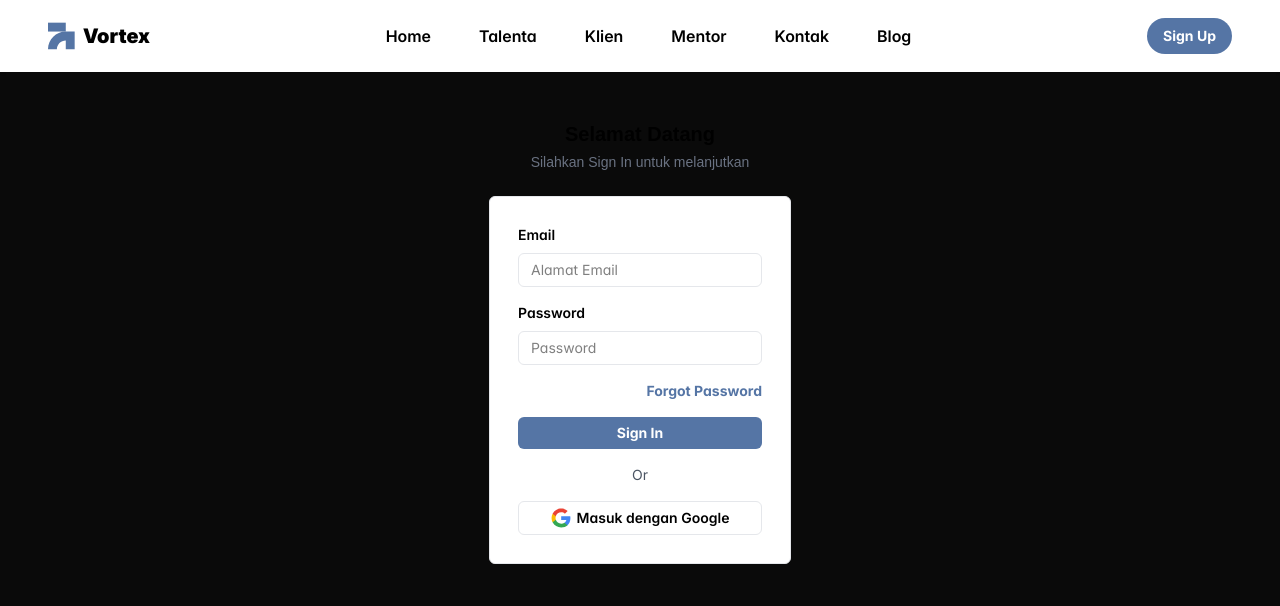
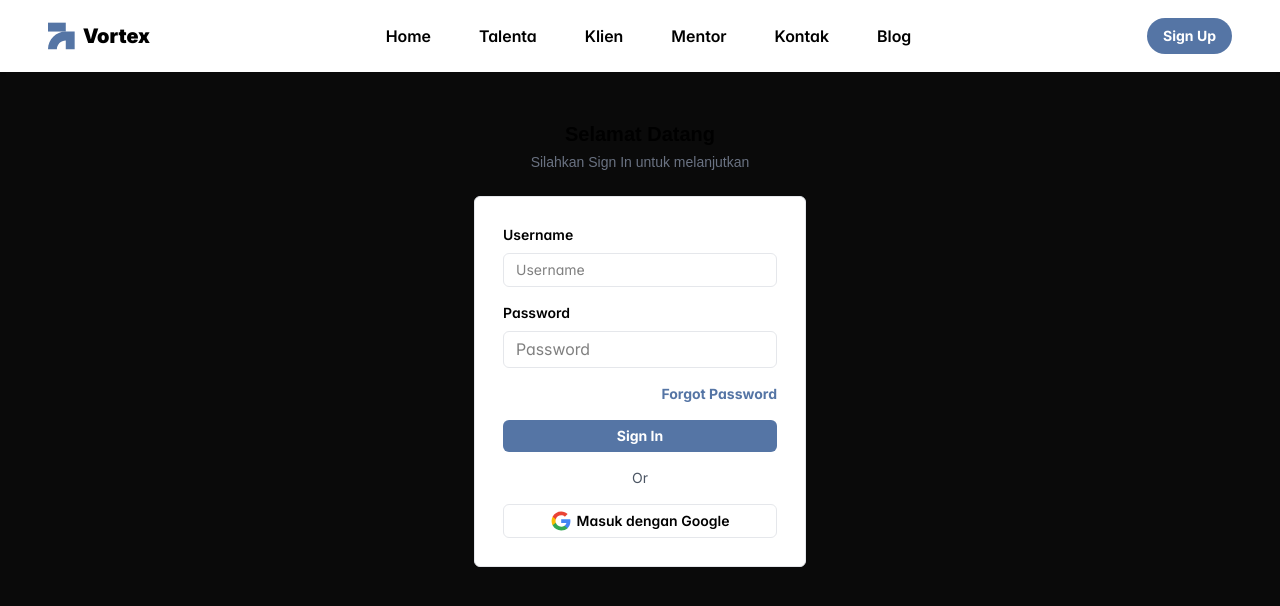
Before and after one commit to aprizalabyan/vortex, a Next.js app: page /login in a window 1280 px wide. Shown: the top 606 px of the page. Built offline with nearby package versions, Linux system fonts and the light colour scheme.

Commit message:
feat: implement auth services

```diff
--- a/src/app/(public)/login/page.tsx
+++ b/src/app/(public)/login/page.tsx
@@ -1,12 +1,37 @@
 "use client"
 
-import React from 'react'
+import React, { useState } from 'react'
+import { useRouter } from 'next/navigation'
+import { authService } from '@/services/auth.service'
 import { Card } from 'primereact/card'
 import ComponentInputText from '@/components/base/form/InputText'
 import { Button } from 'primereact/button'
 import GoogleIcon from '@/assets/icons/google.svg'
 
 const LoginPage = () => {
+  const router = useRouter()
+  const [credentials, setCredentials] = useState({
+    username: '',
+    password: ''
+  })
+  const [loading, setLoading] = useState(false)
+  const [error, setError] = useState('')
+
+  const handleLogin = async (e: React.FormEvent) => {
+    e.preventDefault()
+    setLoading(true)
+    setError('')
+
+    try {
+      await authService.login(credentials)
+      router.push('/dashboard')
+    } catch (err) {
+      setError('Invalid credentials')
+    } finally {
+      setLoading(false)
+    }
+  }
+
   return (
     <div className='flex flex-col items-center gap-6 mt-12'>
       <div className="flex items-center flex-col gap-1">
@@ -14,19 +39,38 @@ const LoginPage = () => {
         <span className='text-sm text-gray-500'>Silahkan Sign In untuk melanjutkan</span>
       </div>
       <Card className='p-7 shadow-none border border-gray-200 w-[360]'>
-        <div className='flex flex-col gap-4'>
-          <ComponentInputText label='Email' placeholder='Alamat Email' />
-          <ComponentInputText label='Password' placeholder='Password' />
+        <form onSubmit={handleLogin} className='flex flex-col gap-4'>
+          {error && <div className="text-red-500 text-sm text-center">{error}</div>}
+          <ComponentInputText
+            label='Username'
+            placeholder='Username'
+            value={credentials.username}
+            onChange={(e) => setCredentials(prev => ({ ...prev, username: e.target.value }))}
+          />
+          <ComponentInputText
+            label='Password'
+            placeholder='Password'
+            type="password"
+            value={credentials.password}
+            onChange={(e) => setCredentials(prev => ({ ...prev, password: e.target.value }))}
+          />
           <div className="flex justify-end">
             <Button className='text-[#5575A5]' label='Forgot Password' link pt={{ label: { className: 'text-sm' } }} />
           </div>
-          <Button className='bg-[#5575A5] text-white py-1.5 rounded-md' label='Sign In' pt={{ label: { className: 'text-sm' } }} />
+          <Button
+            type="submit"
+            className='bg-[#5575A5] text-white py-1.5 rounded-md'
+            label='Sign In'
+            loading={loading}
+            pt={{ label: { className: 'text-sm' } }}
+          />
           <span className='text-center text-sm'>Or</span>
           <Button className='flex justify-center py-1.5 rounded-md border border-gray-200'>
             <GoogleIcon className="w-5 h-5 fill-current mr-1.5" />
             <span className='text-sm text-black font-semibold'>Masuk dengan Google</span>
           </Button>
-        </div>
+
+        </form>
       </Card>
     </div>
   )
--- /dev/null
+++ b/src/app/api/login/route.ts
@@ -0,0 +1,37 @@
+import { NextResponse } from "next/server";
+import { cookies } from "next/headers";
+
+export async function POST(req: Request) {
+  const { username, password, expiresInMins = 60 } = await req.json();
+
+  const res = await fetch("https://dummyjson.com/user/login", {
+    method: "POST",
+    headers: { "Content-Type": "application/json" },
+    body: JSON.stringify({ username, password, expiresInMins }),
+  });
+
+  if (!res.ok) {
+    const error = await res.json().catch(() => ({}));
+    return NextResponse.json(
+      { message: "Login gagal", error },
+      { status: res.status }
+    );
+  }
+
+  const data = await res.json();
+  const { accessToken, ...user } = data;
+
+  const cookieStore = await cookies();
+  const isProd = process.env.NODE_ENV === "production";
+  const expires = new Date(Date.now() + expiresInMins * 60 * 1000);
+
+  cookieStore.set("accessToken", accessToken, {
+    httpOnly: true,
+    secure: isProd,
+    sameSite: "lax",
+    path: "/",
+    expires,
+  });
+
+  return NextResponse.json({ user });
+}
--- /dev/null
+++ b/src/app/api/logout/route.ts
@@ -0,0 +1,8 @@
+import { NextResponse } from "next/server";
+import { cookies } from "next/headers";
+
+export async function POST() {
+  const c = await cookies();
+  c.delete("accessToken");
+  return NextResponse.json({ ok: true });
+}
--- a/src/components/base/form/InputText.tsx
+++ b/src/components/base/form/InputText.tsx
@@ -1,6 +1,7 @@
 import React, { useId } from 'react'
 
 import { InputText } from 'primereact/inputtext'
+import { Password } from 'primereact/password';
 
 interface Props {
   label?: string;
@@ -15,21 +16,34 @@ interface Props {
   onClickAppend?: () => void;
 }
 
-const ComponentInputText: React.FC<Props> = ({ label, placeholder, value, prepend, onChange }) => {
+const ComponentInputText: React.FC<Props> = ({ label, placeholder, value, prepend, type, onChange }) => {
   const inputId = useId();
 
   return (
-    <div className="flex flex-col gap-2 text-sm text-black">
-      {label && <label htmlFor={inputId} className='font-semibold'>{label}</label>}
-      <div className='flex items-center'>
+    <div className="flex flex-col gap-2 text-sm text-black w-full">
+      {label && type === "password" ?
+        <label htmlFor={inputId} className='font-semibold'>{label}</label> :
+        <label htmlFor={inputId} className='font-semibold'>{label}</label>}
+      <div className='flex items-center w-full'>
         {prepend && <div className='mr-2'>{prepend}</div>}
-        <InputText
-          id={inputId}
-          placeholder={placeholder}
-          value={value}
-          className='border-gray-200 border rounded-md py-1.5 px-3'
-          onChange={onChange}
-        />
+        {type === "password" ?
+          <Password
+            inputId={inputId}
+            placeholder={placeholder}
+            value={value}
+            feedback={false}
+            onChange={onChange}
+            pt={{ root: { className: 'w-full' }, iconField: { className: 'w-full', } }}
+            inputClassName='border-gray-200 border rounded-md py-1.5 px-3 w-full'
+          />
+          :
+          <InputText
+            id={inputId}
+            placeholder={placeholder}
+            value={value}
+            className='border-gray-200 border rounded-md py-1.5 px-3 w-full'
+            onChange={onChange}
+          />}
       </div>
     </div>
   )
--- a/src/components/layout/ProtectedSidebar.tsx
+++ b/src/components/layout/ProtectedSidebar.tsx
@@ -6,6 +6,9 @@ import { PanelMenu } from "primereact/panelmenu";
 import { Image } from 'primereact/image';
 import CubesVariantIcon from '@/assets/icons/cubes-variant.svg'
 import LayersIcon from '@/assets/icons/layers.svg'
+import { Button } from 'primereact/button';
+import { authService } from '@/services/auth.service'
+import { useRouter } from 'next/navigation'
 
 export type NavItem = {
   label: string;
@@ -19,6 +22,7 @@ const defaultModel: NavItem[] = [
 ];
 
 const ProtectedSidebar: React.FC<{ model?: NavItem[] }> = ({ model = defaultModel }) => {
+  const router = useRouter()
   const pathname = usePathname();
 
   const asTemplate = (item: any) => (
@@ -39,8 +43,17 @@ const ProtectedSidebar: React.FC<{ model?: NavItem[] }> = ({ model = defaultMode
     template: () => asTemplate(m)
   }));
 
+  const handleLogout = async (e: React.FormEvent) => {
+    try {
+      await authService.logout()
+      router.push('/login')
+    } catch (err) {
+      console.log(err);
+    }
+  }
+
   return (
-    <div className="h-full overflow-y-auto p-4">
+    <div className="h-full flex flex-col overflow-y-auto p-4">
       <div className='flex gap-1 mt-1 mb-6'>
         <Image alt='logo' src='/logo.svg' height='20' className='mr-1' />
         <span className='text-xl font-bold text-black'>Vortex</span>
@@ -49,6 +62,14 @@ const ProtectedSidebar: React.FC<{ model?: NavItem[] }> = ({ model = defaultMode
         model={mapped}
         className="w-full"
       />
+      <div className="flex flex-col justify-end mt-auto">
+        <Button
+          label='Logout'
+          rounded
+          className='text-red-600'
+          onClick={handleLogout}
+        />
+      </div>
     </div>
   )
 }
--- a/src/middleware.ts
+++ b/src/middleware.ts
@@ -1,8 +1,36 @@
 import { NextResponse } from "next/server";
 import type { NextRequest } from "next/server";
 
+const protectedPrefixes = ["/dashboard", "/token"];
+const authOnlyRoutes = ["/login"];
+
 export async function middleware(req: NextRequest) {
-  if (req.nextUrl.pathname == "/") {
+  const { pathname } = req.nextUrl;
+  const token = req.cookies.get("accessToken")?.value;
+
+  const isProtected = protectedPrefixes.some((p) => pathname.startsWith(p));
+  const isAuthPage = authOnlyRoutes.some((p) => pathname.startsWith(p));
+
+  if (req.nextUrl.pathname === "/") {
     return NextResponse.redirect(new URL("/dashboard", req.url));
   }
+
+  if (isProtected && !token) {
+    const url = new URL("/login", req.url);
+    url.searchParams.set("from", pathname);
+    return NextResponse.redirect(url);
+  }
+
+  if (isAuthPage && token) {
+    const from = req.nextUrl.searchParams.get("from") || "/dashboard";
+    const safeTarget =
+      from.startsWith("/") && !from.startsWith("//") ? from : "/dashboard";
+    return NextResponse.redirect(new URL(safeTarget, req.url));
+  }
+
+  return NextResponse.next();
 }
+
+export const config = {
+  matcher: ["/", "/dashboard/:path*", "/token/:path*", "/login"],
+};
--- /dev/null
+++ b/src/services/auth.service.ts
@@ -0,0 +1,43 @@
+interface LoginResponse {
+  id: number;
+  username: string;
+  email: string;
+  firstName: string;
+  lastName: string;
+  gender: string;
+  image: string;
+  token: string;
+}
+
+interface LoginPayload {
+  username: string;
+  password: string;
+}
+
+export const authService = {
+  login: async (payload: LoginPayload): Promise<LoginResponse> => {
+    const response = await fetch("api/login", {
+      method: "POST",
+      headers: { "Content-Type": "application/json" },
+      body: JSON.stringify(payload),
+    });
+
+    if (!response.ok) {
+      throw new Error("Login failed");
+    }
+
+    return response.json();
+  },
+
+  logout: async () => {
+    const response = await fetch("api/logout", {
+      method: "POST",
+    });
+
+    if (!response.ok) {
+      throw new Error("Logout failed");
+    }
+
+    return response.json();
+  },
+};
--- /dev/null
+++ b/src/utils/cookie.util.ts
@@ -0,0 +1,41 @@
+// import { cookies } from 'next/headers';
+// import { ResponseCookie } from 'next/dist/compiled/@edge-runtime/cookies';
+
+// export const setCookie = async (name: string, value: string, options?: Partial<ResponseCookie>) => {
+//   (await cookies()).set(name, value, {
+//     httpOnly: true,
+//     secure: process.env.NODE_ENV === 'production',
+//     sameSite: 'strict',
+//     path: '/',
+//     ...options
+//   });
+// };
+
+// export const getCookie = async (name: string) => {
+//   return (await cookies()).get(name);
+// };
+
+// export const deleteCookie = async (name: string) => {
+//   (await cookies()).delete(name);
+// };
+
+export const getAuthToken = () => {
+  if (typeof window !== 'undefined') {
+    return localStorage.getItem('token')
+  }
+  return null
+}
+
+export const getUser = () => {
+  if (typeof window !== 'undefined') {
+    const user = localStorage.getItem('user')
+    return user ? JSON.parse(user) : null
+  }
+  return null
+}
+
+export const logout = () => {
+  localStorage.removeItem('token')
+  localStorage.removeItem('user')
+  window.location.href = '/login'
+}
```
